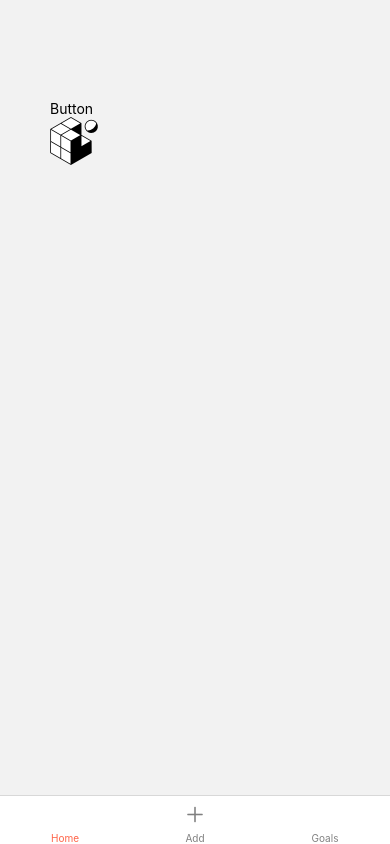
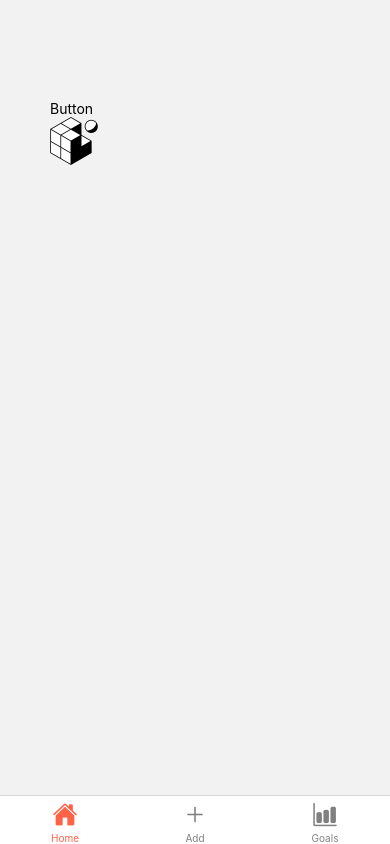
Before and after one commit to cmackin9500/goal-tracker, a React Native app: screen / in a window 390 px wide. Built offline with nearby package versions, Linux system fonts and the light colour scheme.

Commit message:
Editing some tab bar icons

```diff
--- a/homeStack.js
+++ b/homeStack.js
@@ -25,11 +25,11 @@ export default function HomeStack({ para }) {
 
             if (route.name === "Add") {
               iconName = focused ? "close" : "add";
-            } else if (route.name === "Settings") {
-              iconName = focused ? "ios-list" : "ios-list-outline";
+            } else if (route.name === "Home") {
+              iconName = "home";
+            } else if (route.name === "Goals") {
+              iconName = "bar-chart";
             }
-
-            // You can return any component that you like here!
             return <Ionicons name={iconName} size={size} color={color} />;
           },
           tabBarActiveTintColor: "tomato",
```
